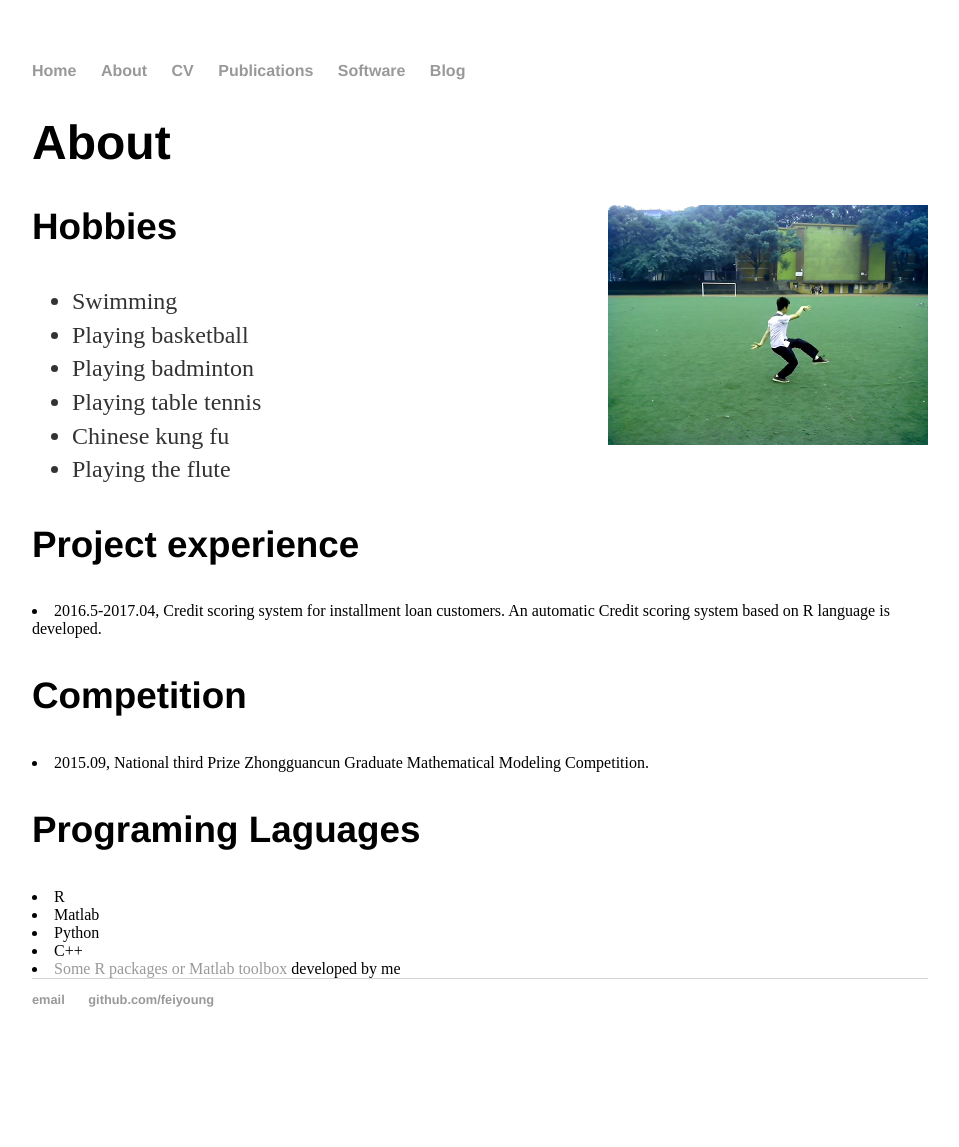
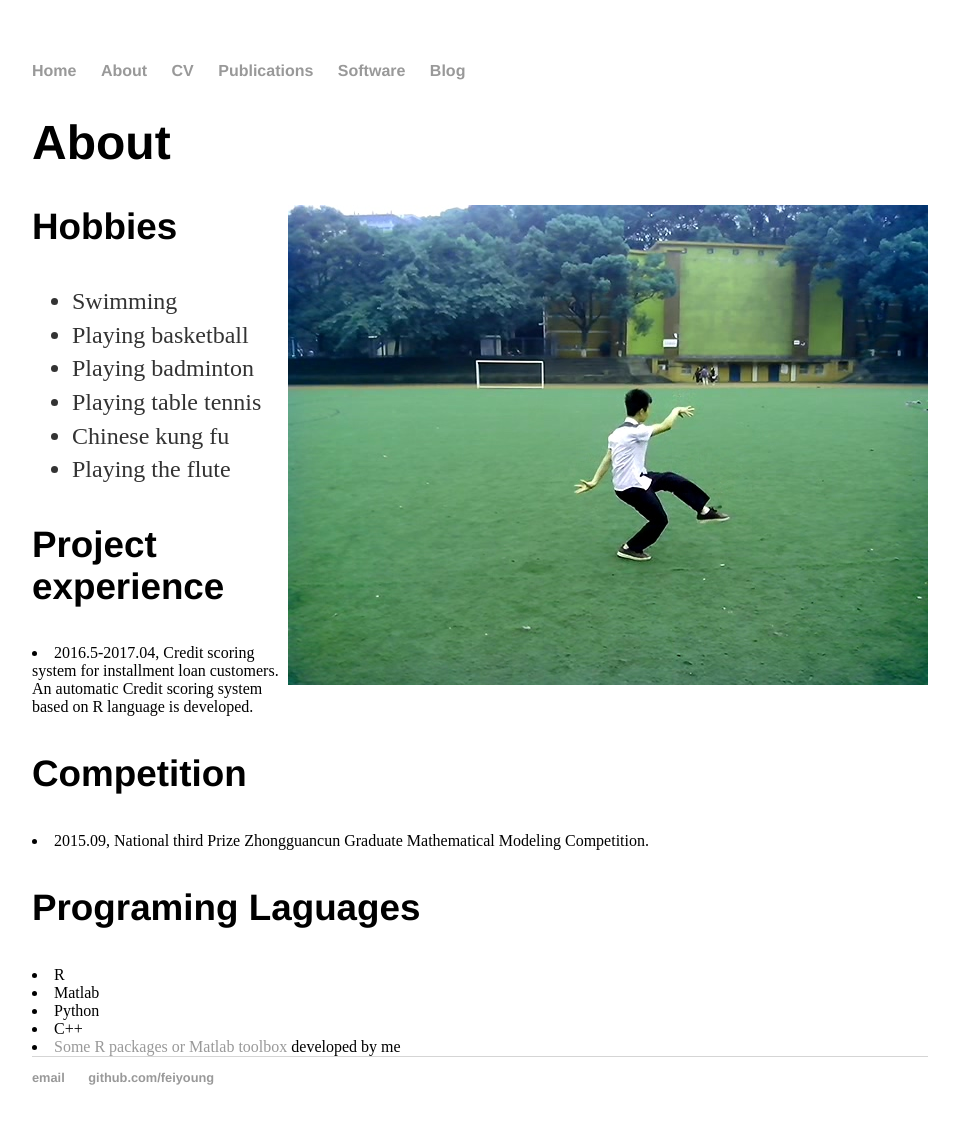
Before and after one commit to feiyoung/feiyoung.github.io, a Jekyll site: the page built from about/index.html, in a window 1280 px wide. Shown: the whole page, without its empty margins (160-1119 px from the left). Built offline with Jekyll 4.4.1, drawn with Linux system fonts in a browser that asks for light colours; before the commit the page ends 1069 px from its top, so only the background shows below that.

Commit message:
'update'

```diff
--- a/about/index.html
+++ b/about/index.html
@@ -6,7 +6,7 @@ title: About Wei Liu
 		<div class="about">
 			<h1>About</h1>
 			<h2></h2>
-  <img src="/about/qixing.jpg" align="right"style="width:320px;height:240px;">
+  <img src="/about/qixing.jpg" align="right"style="width:640px;height:480px;">
   <h3> Hobbies </h3>
   <ul>
   <li> Swimming </li>
```
